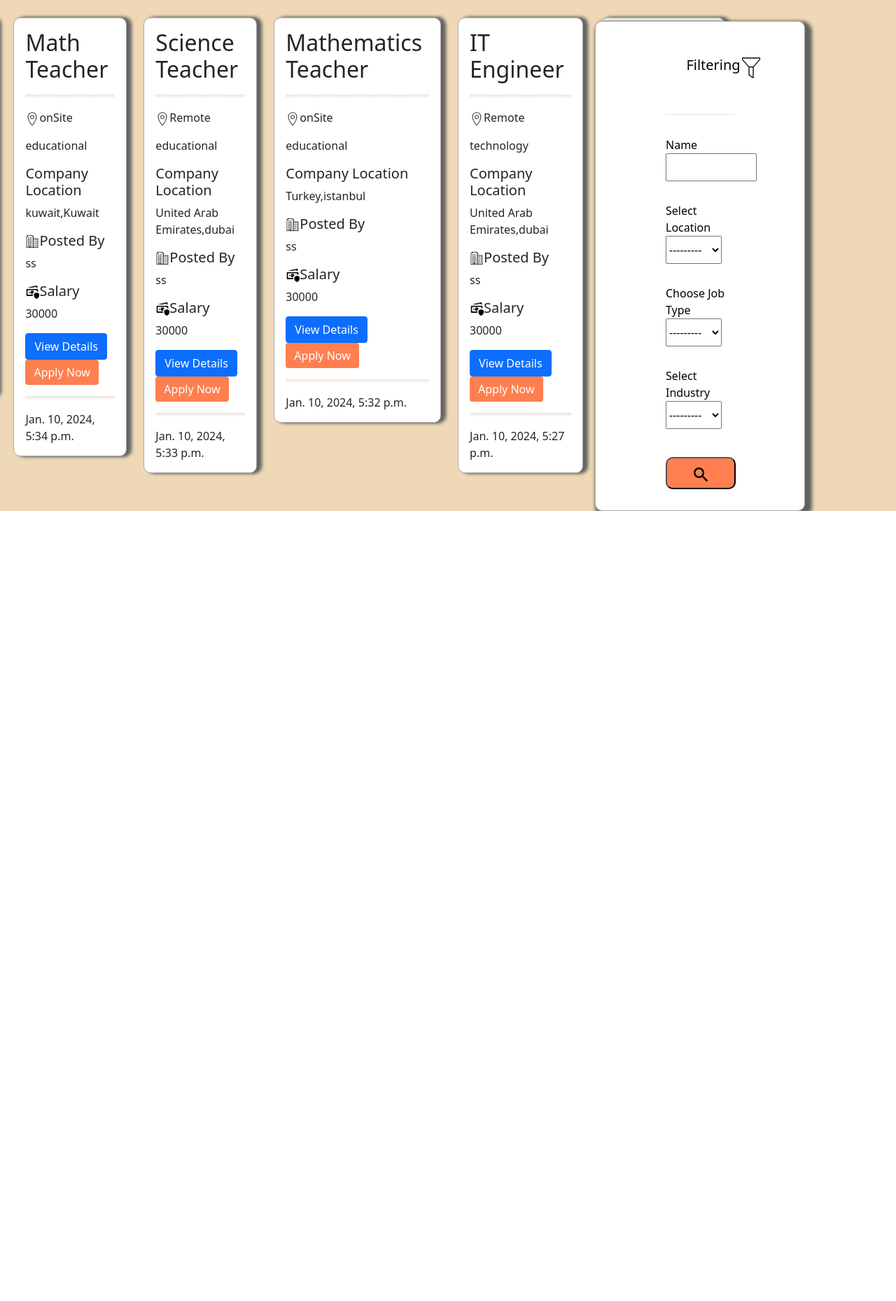
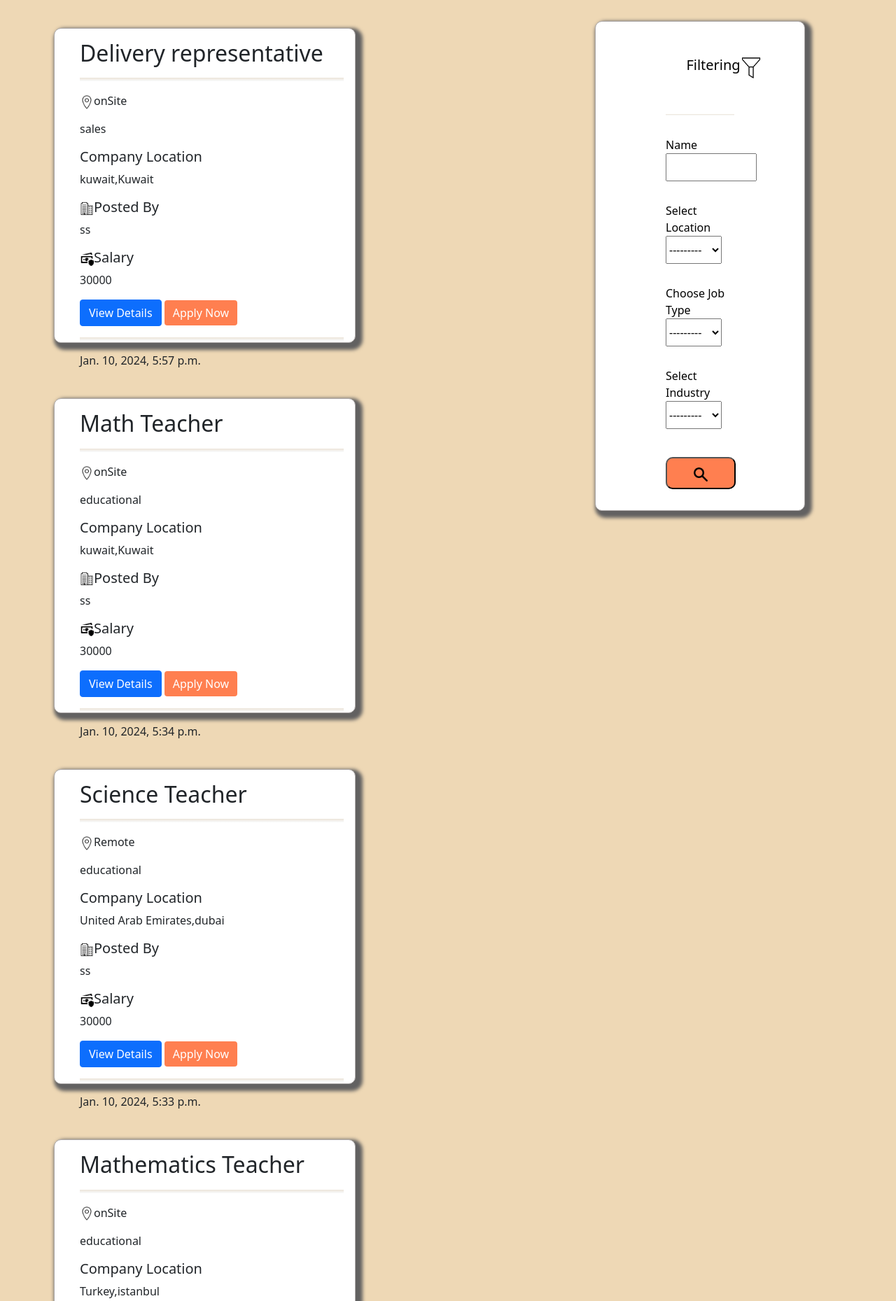
Before and after one commit to fatimatoghoz23/job-portal, a Django app: page /job_listing/ in a window 1280 px wide. Shown: the part 70-1929 px from the top of the page at 70% size. Before the commit the page ends 800 px from the top, so only its background shows below. Run offline with Django 4.2, Linux system fonts and the light colour scheme; data comes from the database, SQL or seed files in the repository.

Commit message:
Update job_listing.html

```diff
--- a/templates/job_listing.html
+++ b/templates/job_listing.html
@@ -265,13 +265,14 @@
 
 
 
-<section class="card-jobs" id="card-jobs" style="justify-content: center;position: relative;display: flex;">
+<section class="card-jobs" id="card-jobs" style="justify-content: center;position: relative;">
 
 {% if jobs %}
 {% for job in jobs %}
 <div class="container" id="card-jobs2" >
 <div class="cardd" style="background-color: #fff;margin:5px ;border-radius:10px ;box-shadow: 5px 0 5px rgb(98, 97, 97),
-7px 0 5px rgb(125, 122, 122);border:1px solid rgb(173, 169, 169);width: 100%;">
+7px 0 5px rgb(125, 122, 122);border:1px solid rgb(173, 169, 169);width: 100%;width: 70%;padding-left: 20px;height: 85%;margin-top: 20px;box-shadow: 5px 5px 5px 5px rgb(98, 97, 97)
+    ;border:1px solid rgb(173, 169, 169);">
   <div class="card-body">
     <h2 class="card-title">{{job.title}}</h2>
     <hr style="height: 5px;width: 100%;background-color: #000;">
```
